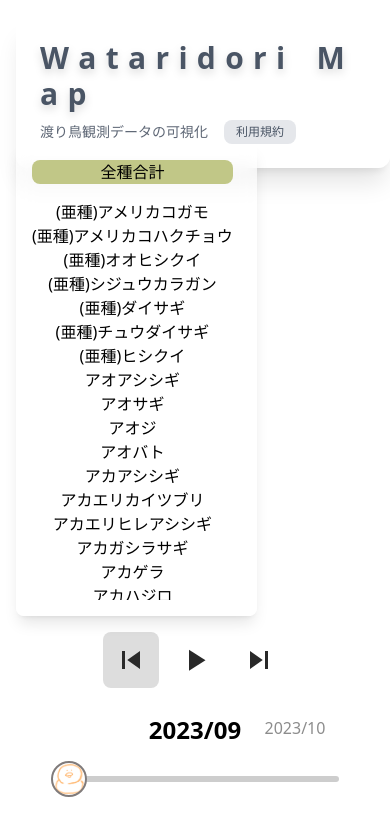
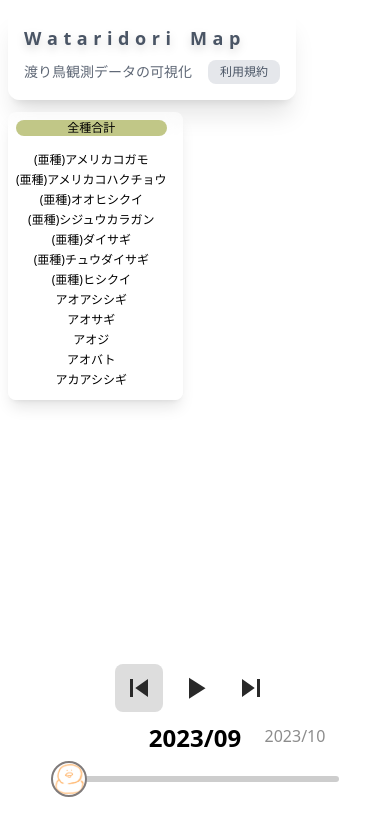
Before and after one commit to nenoi0810/wataridori-map, a SvelteKit app: page / in a window 390 px wide. Shown: the top 836 px of the page. Built offline with nearby package versions, Linux system fonts and the light colour scheme.

Commit message:
feat: スマートフォンでもある程度みられるように

```diff
--- a/src/routes/+page.svelte
+++ b/src/routes/+page.svelte
@@ -108,12 +108,12 @@
 </script>
 
 <div
-	class="xs:block absolute top-4 left-4 z-10 rounded-xl bg-[#ffffff90] p-6 shadow-xl backdrop-blur-sm"
+	class="absolute top-2 left-2 z-10 rounded-xl bg-[#ffffff90] p-4 shadow-xl backdrop-blur-sm sm:p-6"
 >
 	<div class="flex items-start justify-between">
 		<div>
 			<h1
-				class="bg-gradient-to-r bg-clip-text text-3xl font-bold tracking-wide text-gray-600 drop-shadow-lg"
+				class="bg-gradient-to-r bg-clip-text text-lg font-bold tracking-wide text-gray-600 drop-shadow-lg sm:text-3xl"
 			>
 				W a t a r i d o r i　M a p
 			</h1>
@@ -132,7 +132,7 @@
 </div>
 
 <div
-	class="absolute top-36 left-4 z-10 flex flex-col rounded-lg bg-[#ffffff90] p-4 shadow-lg backdrop-blur-sm"
+	class="absolute top-28 left-2 z-10 flex flex-col rounded-lg bg-[#ffffff90] p-2 text-xs shadow-lg backdrop-blur-sm sm:top-36 sm:p-4 sm:text-base"
 >
 	<button
 		onclick={() => (selectedOption = 'total')}
@@ -142,7 +142,7 @@
 		全種合計
 	</button>
 	<div class="py-2"></div>
-	<div class="flex h-[400px] flex-col overflow-auto">
+	<div class="flex h-[240px] flex-col gap-1 overflow-auto sm:h-[320px]">
 		{#each speciesList as species}
 			<button
 				onclick={() => (selectedOption = species)}
--- a/src/routes/Slider.svelte
+++ b/src/routes/Slider.svelte
@@ -16,7 +16,6 @@
 	let sliderContainer: HTMLDivElement;
 	let isPlaying = $state(false);
 	let intervalId: number | null = null;
-
 
 	$effect(() => {
 		if (sliderContainer) {
@@ -140,7 +139,7 @@
 	.value-display {
 		position: relative;
 		height: 40px;
-		margin-bottom: 20px;
+		margin-bottom: 12px;
 		overflow: hidden;
 		display: flex;
 		justify-content: center;
@@ -168,7 +167,6 @@
 	.controls {
 		display: flex;
 		gap: 8px;
-		margin-bottom: 16px;
 		justify-content: center;
 	}
 
@@ -176,12 +174,11 @@
 	.pause-button,
 	.prev-button,
 	.next-button {
-		width: 56px;
-		height: 56px;
+		width: 48px;
+		height: 48px;
 		border: none;
 		border-radius: 8px;
 		color: #292929;
-		font-size: 16px;
 		cursor: pointer;
 		display: flex;
 		align-items: center;
```
